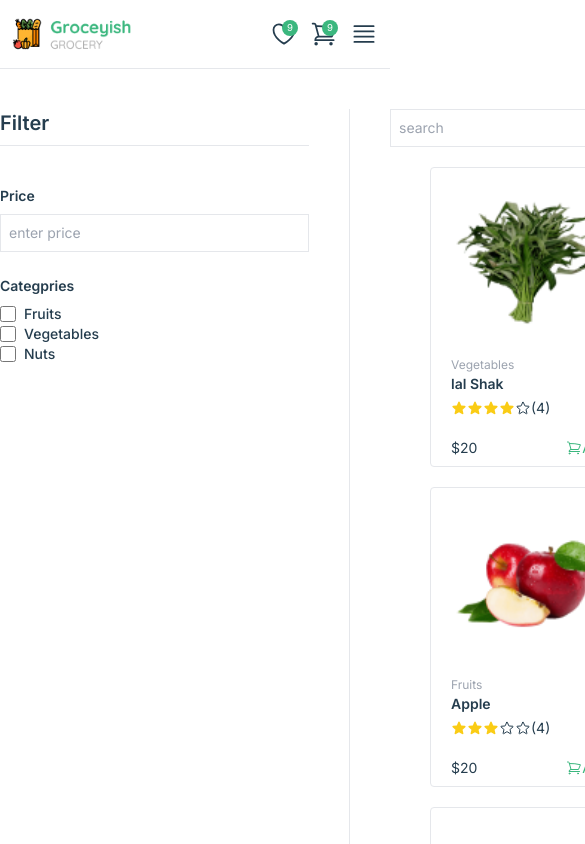
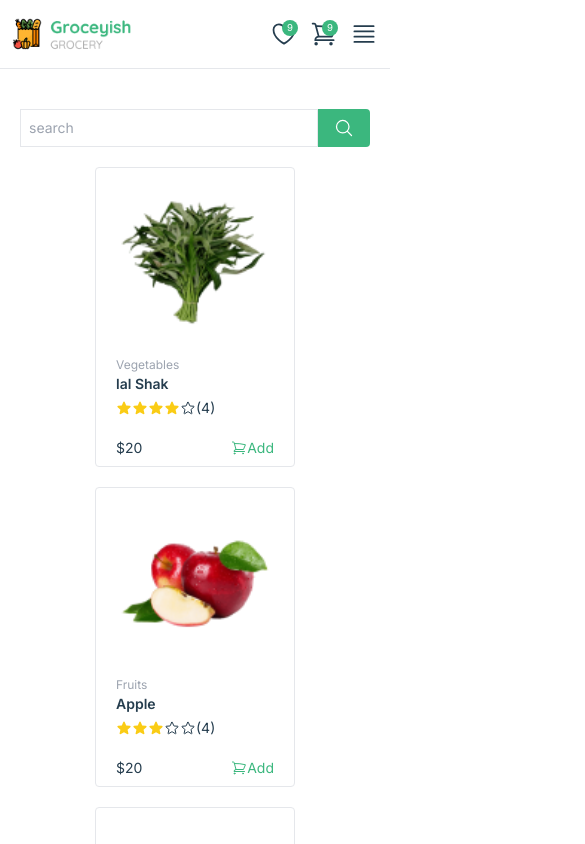
Before and after one commit to u-d-a-y-95/groceyish, a Next.js app: page /shop in a window 390 px wide. Shown: the top 844 px of the page, 585 px wide, since content can reach past the window. Built offline with nearby package versions, Linux system fonts and the light colour scheme.

Commit message:
responsive product page

```diff
--- a/src/app/(frontend)/(site)/shop/page.tsx
+++ b/src/app/(frontend)/(site)/shop/page.tsx
@@ -65,8 +65,8 @@ const products = [
 export default function ShopPage() {
   return (
     <div>
-      <div className="container mx-auto flex my-10 gap-10">
-        <div className="min-w-[350px] border-r pr-10">
+      <div className="container mx-auto flex my-10 gap-10 px-5">
+        <div className="hidden lg:block min-w-[350px] border-r pr-10">
           <div className="text-xl font-semibold border-b pb-2 ">Filter</div>
 
           <div className="mt-10 flex flex-col gap-6">
@@ -112,9 +112,9 @@ export default function ShopPage() {
           </div>
         </div>
 
-        <div>
+        <div className="flex-1">
           <div className="">
-            <div className="flex w-5/12">
+            <div className="flex  sm:w-5/12">
               <input placeholder="search" className="border p-2 flex-1" />
               <button className=" bg-primary px-4 text-white rounded-e">
                 <MagnifyingGlassIcon className="w-5 h-5" />{" "}
@@ -122,14 +122,14 @@ export default function ShopPage() {
             </div>
             <div></div>
           </div>
-          <div className="my-5 grid grid-cols-1  md:grid-cols-2 lg:grid-cols-3 xl:grid-cols-4 gap-5  justify-items-center md:justify-items-start">
+          <div className="my-5 grid grid-cols-1 sm:grid-cols-2   md:grid-cols-3 lg:grid-cols-3 xl:grid-cols-4 gap-5  justify-items-center md:justify-items-start">
             {products.map((item, index) => (
               <ProductCard key={index} {...item} />
             ))}
           </div>
         </div>
       </div>
-      <div className="container mx-auto px-5 xl:px-0">
+      <div className=" container mx-auto px-5 xl:px-0">
         <div>
           <h4 className="text-2xl py-7">Featured Products</h4>
         </div>
```
